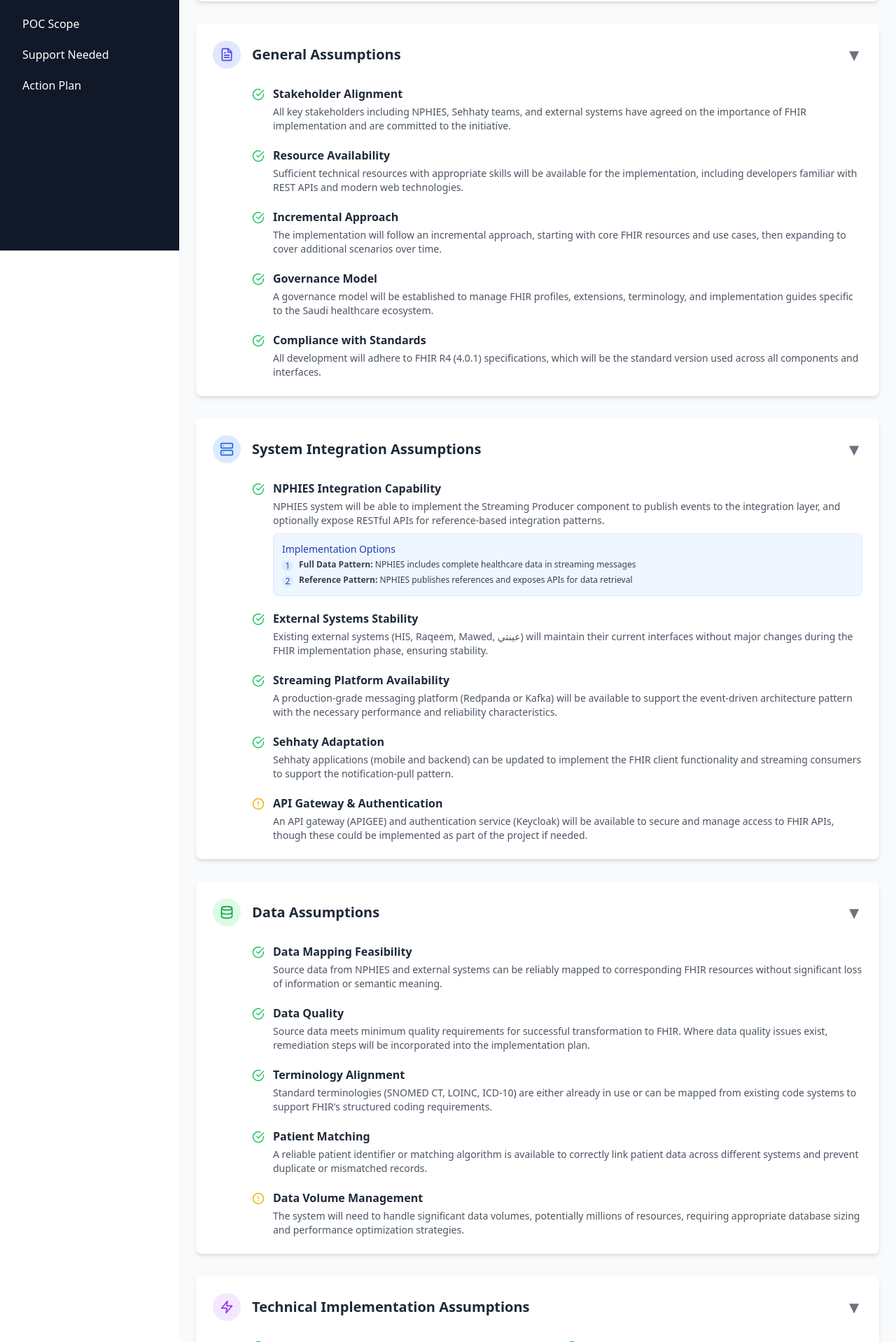
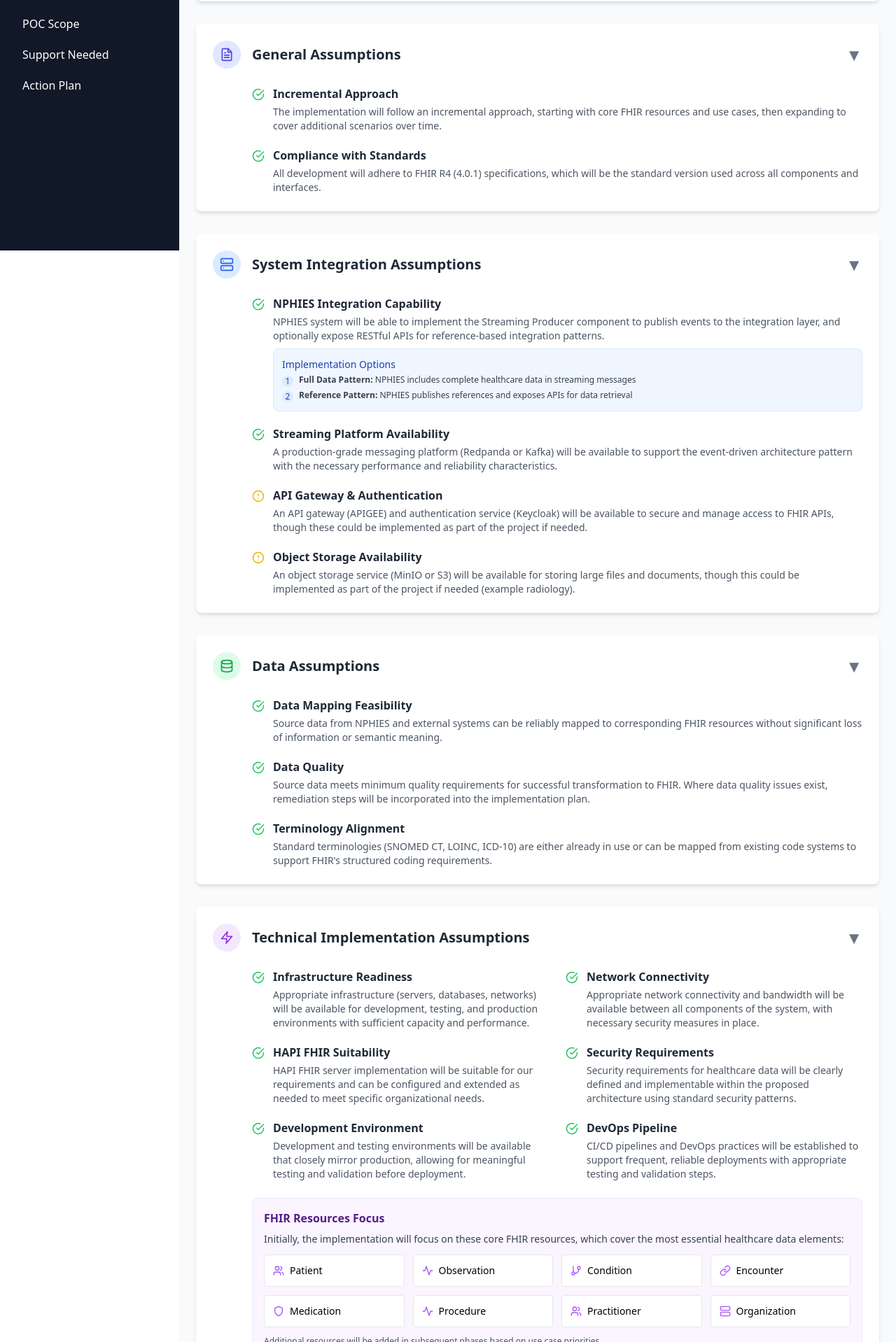
Before and after one commit to computerManSA/FHIR_Presentation, a React (Vite) app: page /assumptions in a window 1280 px wide. Shown: the part 442-2360 px from the top of the page at 70% size. Built offline with nearby package versions, Linux system fonts and the light colour scheme.

Commit message:
Checkpoint before assistant change: Improve layout and information display on architecture and assumptions pages
Updates architecture diagram components to be non-interactive and removes stakeholder alignment assumptions.

Replit-Commit-Author: Assistant

```diff
--- a/src/as-is-architecture.tsx
+++ b/src/as-is-architecture.tsx
@@ -872,15 +872,9 @@ const AsIsArchitecture = () => {
           </div>
           <div className="flex items-center">
             <div className="w-3 h-3 bg-red-500 rounded-full mr-2"></div>
-            <span>Critical Limitations</span>
+            <span>Has Limitations</span>
           </div>
         </div>
-        <button
-          onClick={() => setSelectedComponent("dataflow")}
-          className="px-4 py-2 bg-red-500 text-white rounded hover:bg-red-600 transition-colors   display:none"
-        >
-          Show Current Patient Journey & Issues
-        </button>
       </header>
 
       <div className="space-y-6">
@@ -931,19 +925,33 @@ const AsIsArchitecture = () => {
         />
         <div className="p-4 bg-green-50 rounded-lg border-2 border-green-200">
           <div className="grid grid-cols-4 gap-4 mb-4">
-            <Component id="uc1" name="UC1" icon={GitBranch} status="warning" />
-            <Component id="ucn" name="UCn" icon={GitBranch} status="warning" />
+            <Component
+              id="uc1"
+              name="UC1"
+              icon={GitBranch}
+              status="warning"
+              disableInteraction={true}
+            />
+            <Component
+              id="ucn"
+              name="UCn"
+              icon={GitBranch}
+              status="warning"
+              disableInteraction={true}
+            />
             <Component
               id="validation"
               name="Validation"
               icon={CheckCircle}
               status="error"
+              disableInteraction={true}
             />
             <Component
               id="nafees-db"
               name="NAFEES DB"
               icon={Database}
               status="warning"
+              disableInteraction={true}
             />
           </div>
         </div>
@@ -953,6 +961,7 @@ const AsIsArchitecture = () => {
           layer={layers[2]}
           isSelected={selectedLayer === "ppv1"}
           onClick={setSelectedLayer}
+          disableInteraction={true}
         />
         <div className="p-4 bg-yellow-50 rounded-lg border-2 border-yellow-200">
           <div className="grid grid-cols-2 gap-4">
@@ -961,12 +970,14 @@ const AsIsArchitecture = () => {
               name="SPs & Business Validation"
               icon={Zap}
               status="error"
+              disableInteraction={true}
             />
             <Component
               id="ppv1-db"
               name="PPv1 DB"
               icon={Database}
               status="error"
+              disableInteraction={true}
             />
           </div>
         </div>
@@ -984,18 +995,21 @@ const AsIsArchitecture = () => {
               name="Application BE"
               icon={Server}
               status="warning"
+              disableInteraction={true}
             />
             <Component
               id="mobile-app"
               name="Mobile App"
               icon={Smartphone}
               status="warning"
+              disableInteraction={true}
             />
             <Component
               id="user-db"
               name="DB - Users"
               icon={Database}
               status="warning"
+              disableInteraction={true}
             />
           </div>
         </div>
--- a/src/assumptions.tsx
+++ b/src/assumptions.tsx
@@ -96,39 +96,6 @@ const AssumptionsPage = () => {
         {expandedSections.general && (
           <div className="mt-6 pl-14">
             <ul className="space-y-5">
-              <li className="flex items-start">
-                <CheckCircle
-                  className="text-green-500 mr-3 flex-shrink-0 mt-1"
-                  size={18}
-                />
-                <div>
-                  <h3 className="font-semibold text-gray-800">
-                    Stakeholder Alignment
-                  </h3>
-                  <p className="text-gray-600 text-sm mt-1">
-                    All key stakeholders including NPHIES, Sehhaty teams, and
-                    external systems have agreed on the importance of FHIR
-                    implementation and are committed to the initiative.
-                  </p>
-                </div>
-              </li>
-
-              <li className="flex items-start">
-                <CheckCircle
-                  className="text-green-500 mr-3 flex-shrink-0 mt-1"
-                  size={18}
-                />
-                <div>
-                  <h3 className="font-semibold text-gray-800">
-                    Resource Availability
-                  </h3>
-                  <p className="text-gray-600 text-sm mt-1">
-                    Sufficient technical resources with appropriate skills will
-                    be available for the implementation, including developers
-                    familiar with REST APIs and modern web technologies.
-                  </p>
-                </div>
-              </li>
 
               <li className="flex items-start">
                 <CheckCircle
@@ -147,22 +114,6 @@ const AssumptionsPage = () => {
                 </div>
               </li>
 
-              <li className="flex items-start">
-                <CheckCircle
-                  className="text-green-500 mr-3 flex-shrink-0 mt-1"
-                  size={18}
-                />
-                <div>
-                  <h3 className="font-semibold text-gray-800">
-                    Governance Model
-                  </h3>
-                  <p className="text-gray-600 text-sm mt-1">
-                    A governance model will be established to manage FHIR
-                    profiles, extensions, terminology, and implementation guides
-                    specific to the Saudi healthcare ecosystem.
-                  </p>
-                </div>
-              </li>
 
               <li className="flex items-start">
                 <CheckCircle
@@ -258,22 +209,7 @@ const AssumptionsPage = () => {
                 </div>
               </div>
 
-              <div className="flex items-start">
-                <CheckCircle
-                  className="text-green-500 mr-3 flex-shrink-0 mt-1"
-                  size={18}
-                />
-                <div>
-                  <h3 className="font-semibold text-gray-800">
-                    External Systems Stability
-                  </h3>
-                  <p className="text-gray-600 text-sm mt-1">
-                    Existing external systems (HIS, Raqeem, Mawed, عينتي) will
-                    maintain their current interfaces without major changes
-                    during the FHIR implementation phase, ensuring stability.
-                  </p>
-                </div>
-              </div>
+
 
               <div className="flex items-start">
                 <CheckCircle
@@ -289,23 +225,6 @@ const AssumptionsPage = () => {
                     will be available to support the event-driven architecture
                     pattern with the necessary performance and reliability
                     characteristics.
-                  </p>
-                </div>
-              </div>
-
-              <div className="flex items-start">
-                <CheckCircle
-                  className="text-green-500 mr-3 flex-shrink-0 mt-1"
-                  size={18}
-                />
-                <div>
-                  <h3 className="font-semibold text-gray-800">
-                    Sehhaty Adaptation
-                  </h3>
-                  <p className="text-gray-600 text-sm mt-1">
-                    Sehhaty applications (mobile and backend) can be updated to
-                    implement the FHIR client functionality and streaming
-                    consumers to support the notification-pull pattern.
                   </p>
                 </div>
               </div>
@@ -327,6 +246,24 @@ const AssumptionsPage = () => {
                   </p>
                 </div>
               </div>
+
+
+              <div className="flex items-start">
+                <AlertCircle
+                  className="text-yellow-500 mr-3 flex-shrink-0 mt-1"
+                  size={18}
+                />
+                <div>
+                  <h3 className="font-semibold text-gray-800">
+                    Object Storage Availability
+                  </h3>
+                  <p className="text-gray-600 text-sm mt-1">
+                    An object storage service (MinIO or S3) will be available for storing large files and documents, though this could be implemented as part of the project if needed (example radiology).
+                  </p>
+                </div>
+              </div>
+
+
             </div>
           </div>
         )}
@@ -404,40 +341,6 @@ const AssumptionsPage = () => {
                     Standard terminologies (SNOMED CT, LOINC, ICD-10) are either
                     already in use or can be mapped from existing code systems
                     to support FHIR's structured coding requirements.
-                  </p>
-                </div>
-              </div>
-
-              <div className="flex items-start">
-                <CheckCircle
-                  className="text-green-500 mr-3 flex-shrink-0 mt-1"
-                  size={18}
-                />
-                <div>
-                  <h3 className="font-semibold text-gray-800">
-                    Patient Matching
-                  </h3>
-                  <p className="text-gray-600 text-sm mt-1">
-                    A reliable patient identifier or matching algorithm is
-                    available to correctly link patient data across different
-                    systems and prevent duplicate or mismatched records.
-                  </p>
-                </div>
-              </div>
-
-              <div className="flex items-start">
-                <AlertCircle
-                  className="text-yellow-500 mr-3 flex-shrink-0 mt-1"
-                  size={18}
-                />
-                <div>
-                  <h3 className="font-semibold text-gray-800">
-                    Data Volume Management
-                  </h3>
-                  <p className="text-gray-600 text-sm mt-1">
-                    The system will need to handle significant data volumes,
-                    potentially millions of resources, requiring appropriate
-                    database sizing and performance optimization strategies.
                   </p>
                 </div>
               </div>
```
